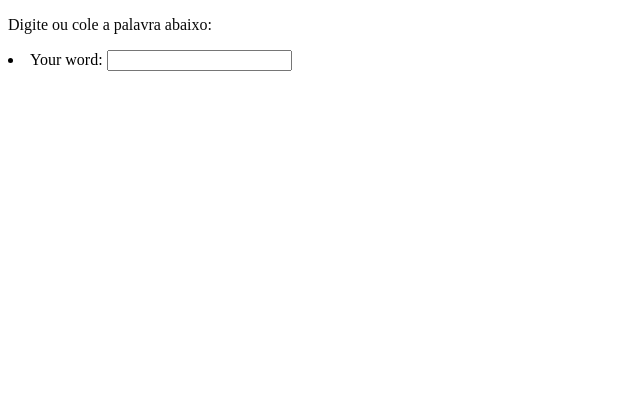
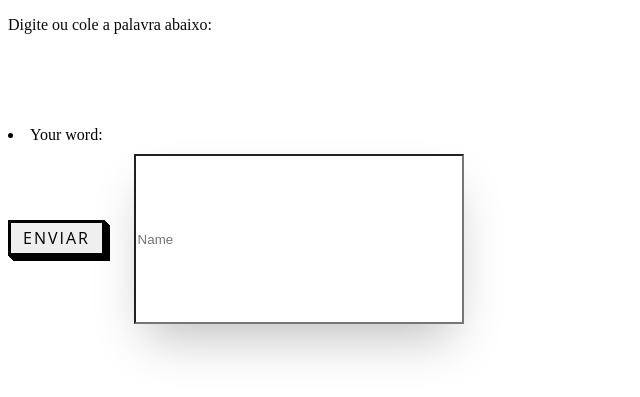
Before and after one commit to AthanaS20/web_site, a Django app: page /Polls/uppercase/ in a window 1280 px wide. Shown: the top 397 px of the page, without its empty margins (0-640 px from the left). Run offline with Django 3.2, Linux system fonts and the light colour scheme.

Commit message:
styled form and create a new button

```diff
--- a/Polls/forms.py
+++ b/Polls/forms.py
@@ -1,7 +1,13 @@
 from django import forms
 
 class WordForm(forms.Form):
-    your_word = forms.CharField(widget=forms.TextInput)
+    your_word = forms.CharField(widget=forms.TextInput(attrs=
+    {
+        'placeholder': 'Name',
+         'style': 'position: relative',
+        'class': 'form-word'
+
+     }))
 
 class UpperForm(forms.Form):
     upper_word = forms.CharField(widget=forms.Textarea(attrs={'name': 'upper'}))
--- a/web_site/static/web_site/css/style.css
+++ b/web_site/static/web_site/css/style.css
@@ -26,6 +26,15 @@ p {
 textarea {
     position: relative;
     top: 200px;
+    left: 127px;
+    width: 322px;
+    height: 164px;
+    box-shadow: rgba(0, 0, 0, 0.25) 0px 25px 50px -12px;
+}
+
+.form-word {
+    position: relative;
+    top: 104px;
     left: 27px;
     width: 322px;
     height: 164px;
@@ -41,3 +50,33 @@ footer {
 .p_title {
     position: inherit;
 }
+
+.button-54 {
+  font-family: "Open Sans", sans-serif;
+  font-size: 16px;
+  letter-spacing: 2px;
+  text-decoration: none;
+  text-transform: uppercase;
+  color: #000;
+  cursor: pointer;
+  border: 3px solid;
+  padding: 0.25em 0.5em;
+  box-shadow: 1px 1px 0px 0px, 2px 2px 0px 0px, 3px 3px 0px 0px, 4px 4px 0px 0px, 5px 5px 0px 0px;
+  position: relative;
+
+  user-select: none;
+  -webkit-user-select: none;
+  touch-action: manipulation;
+}
+
+.button-54:active {
+  box-shadow: 0px 0px 0px 0px;
+  top: 5px;
+  left: 5px;
+}
+
+@media (min-width: 768px) {
+  .button-54 {
+    padding: 0.25em 0.75em;
+  }
+}
--- a/web_site/templates/upper_case_form.html
+++ b/web_site/templates/upper_case_form.html
@@ -20,6 +20,7 @@
     </form>
 </body>
 
+<button class="button-54" role="button">Enviar</button>
 
 
 
```
